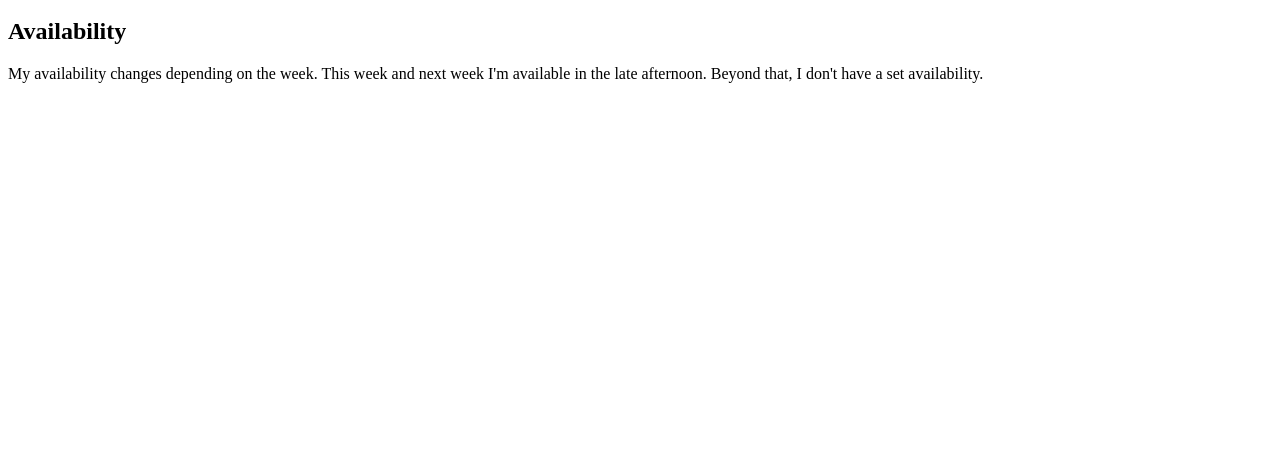
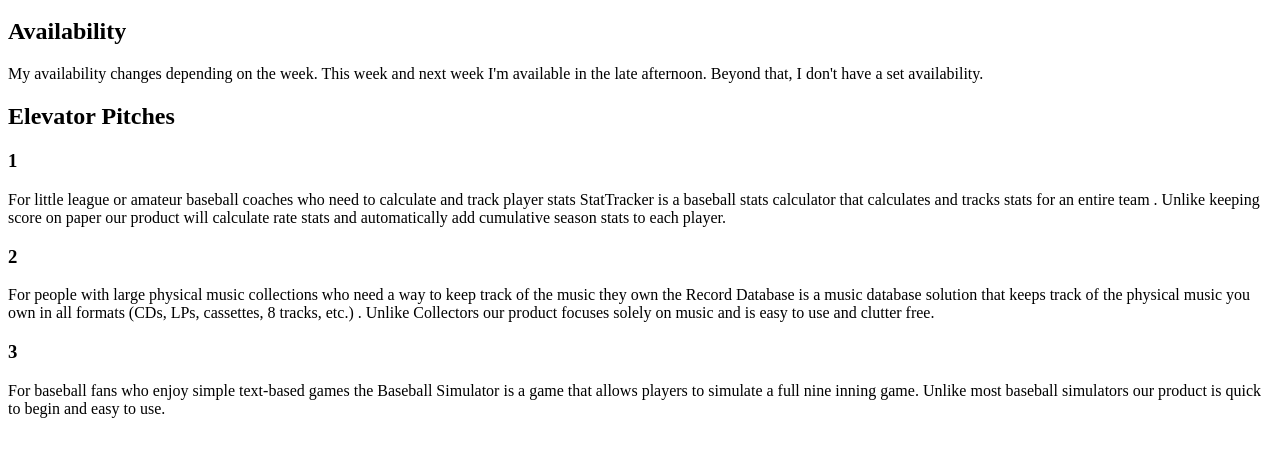
Before and after one commit to mmathison2/GitDemo, a plain HTML site: page index.html in a window 1280 px wide. Shown: the part 48-504 px from the top of the page. Drawn offline with Linux system fonts and the light colour scheme.

Commit message:
Update index.html

```diff
--- a/index.html
+++ b/index.html
@@ -3,3 +3,32 @@
 <h2>Availability</h2>
 <p>My availability changes depending on the week. This week and next week I'm available in the late afternoon. Beyond that,
 I don't have a set availability.</p>
+
+<h2>Elevator Pitches</h2>
+<h3>1</h3>
+<p>For little league or amateur baseball coaches
+who need to calculate and track player stats
+StatTracker
+is a baseball stats calculator
+that calculates and tracks stats for an entire team . Unlike keeping score on paper
+our product will calculate rate stats and automatically add cumulative season stats to each player.
+</p>
+
+<h3>2</h3>
+<p>For people with large physical music collections
+who need a way to keep track of the music they own
+the Record Database
+is a music database solution
+that keeps track of the physical music you own in all formats (CDs, LPs, cassettes, 8 tracks, etc.) . Unlike Collectors
+our product focuses solely on music and is easy to use and clutter free.
+</p>
+
+<h3>3</h3>
+<p>For baseball fans
+who enjoy simple text-based games
+the Baseball Simulator
+is a game
+that allows players to simulate a full nine inning game.
+Unlike most baseball simulators
+our product is quick to begin and easy to use.
+</p>
```
